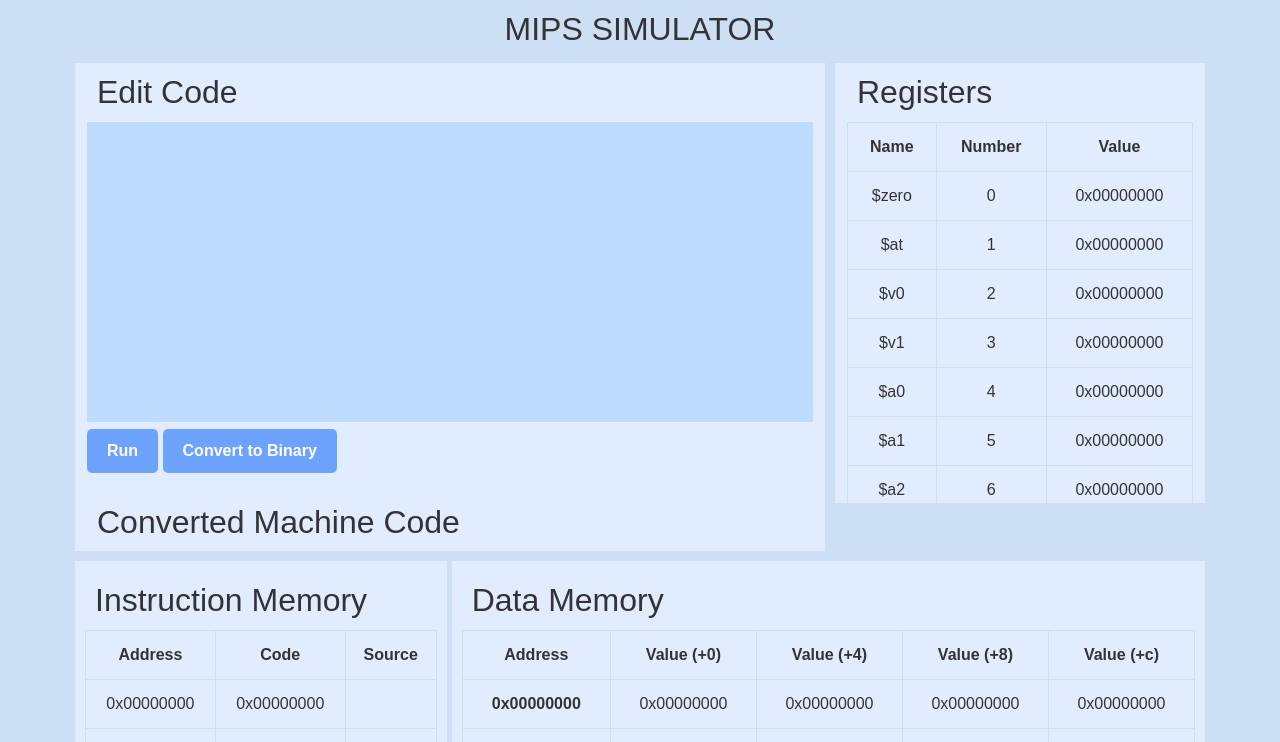
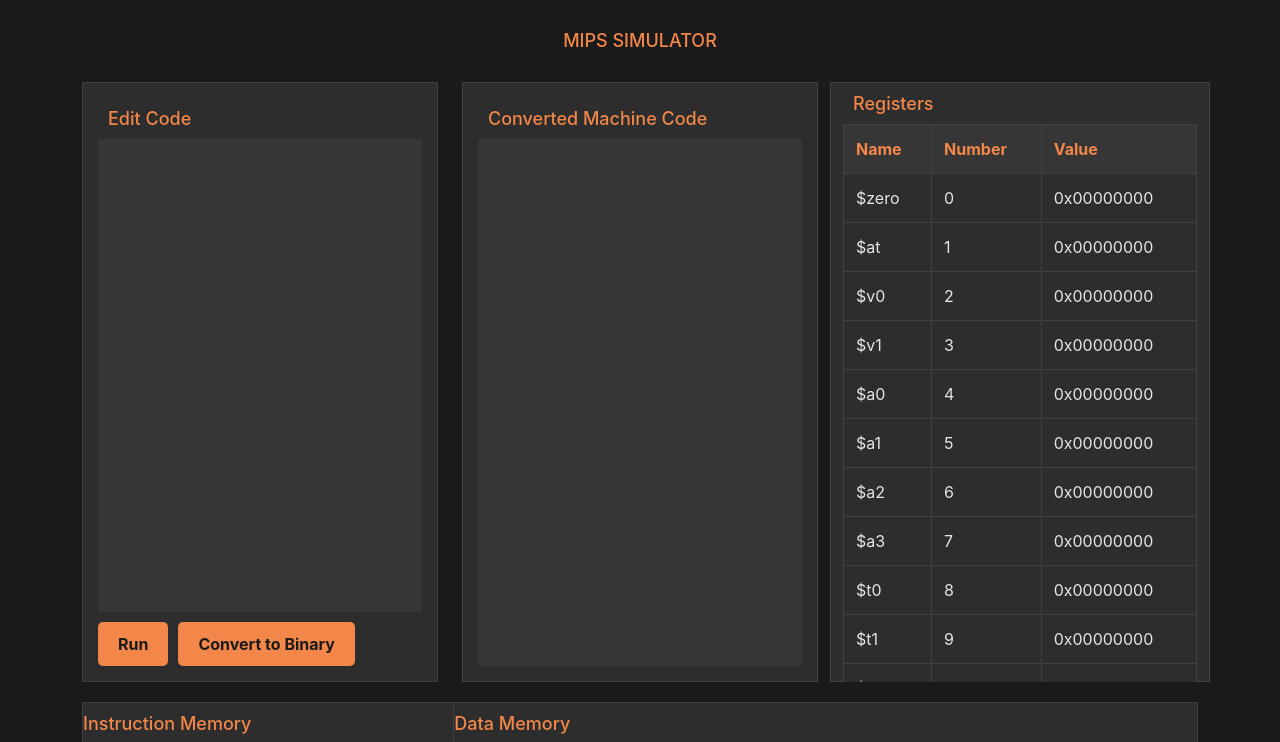
Before and after one commit to tugbakorogluu/ComputerOrganization, a website with bundled scripts: page index.html in a window 1280 px wide. Shown: the top 742 px of the page. Built offline with nearby package versions, Linux system fonts and the light colour scheme; a web font is replaced by a local one.

Commit message:
css editlendi

```diff
--- a/index.html
+++ b/index.html
@@ -32,18 +32,28 @@
 
     <div class="container">
       <div class="row">
-        <div id="edit" class="col-8">
+        <div class="col-4">
+          <div id="edit">
             <h2>Edit Code</h2>
             <textarea id="editor"></textarea>
+            <div class="button-group">
               <button id="run-btn">Run</button>
               <button id="convertToBin">Convert to Binary</button>
+            </div>
+          </div>
+        </div>
+
+        <div class="col-4">
+          <div id="output-section">
             <h2>Converted Machine Code</h2>
-          <div id="output"></div>
+            <div id="output" class="output-display"></div>
+          </div>
+        </div>
 
-        </div>
 
         <div id="registers" class="col-4">
           <h2>Registers</h2>
+          <div class="table-container">
               <table id="registers-table">
                 <thead>
                   <tr>
--- a/style.css
+++ b/style.css
@@ -1,105 +1,235 @@
 body {
     margin: 0;
     padding: 0;
-    font-family: 'Abhaya Libre', sans-serif; /* New pastel-friendly font */
-    background-color: #cddff4; /* Soft pastel blue background */
-    color: #333; /* Dark blue text */
+    font-family: -apple-system, BlinkMacSystemFont, "Segoe UI", Roboto, sans-serif;
+    background-color: #1a1a1a;
+    color: #e5e5e5;
 }
 
 table {
-    font-family: 'Abhaya Libre', sans-serif; /* New pastel-friendly font */
     border-collapse: collapse;
     width: 100%;
-    padding: 20px; /* Increased padding */
+    background-color: #2d2d2d;
 }
 
 table th,
 table td {
-    border: 1px solid #cddff4; /* Soft pastel blue border */
-    padding: 12px; /* Increased padding */
-    text-align: center;
+    border: 1px solid #404040;
+    padding: 12px;
+    text-align: left;
 }
 
-
+table th {
+    background-color: #363636;
+    color: #f28749;
+}
 
 #toolbar {
     display: flex;
     justify-content: center;
     align-items: center;
+    padding: 20px;
 }
 
 button {
     font-size: 16px;
     font-weight: bold;
-    color: #fff;
-    background-color: #6ea2ff; /* Soft pastel blue button */
+    color: #1a1a1a;
+    background-color: #f28749;
     border: none;
     padding: 10px 20px;
     border-radius: 5px;
     cursor: pointer;
-    margin-bottom: 20px;
+    transition: all 0.3s ease;
 }
 
 button:hover {
-    background-color: #548bff; /* Darker blue on hover */
+    background-color: #d67642;
+    transform: translateY(-2px);
+}
+#registers {
+    background-color: #2d2d2d;
+    border: 1px solid #404040;
+    height: 600px;
+    position: relative;
 }
 
-#registers {
-    background-color: #e2ecff; /* Light pastel blue background */
-    border: 5px solid #cddff4; /* Soft pastel blue border */
-    box-sizing: border-box;
-    overflow: auto; /* Adding scrollable feature */
-    max-height: 450px; /* Limiting height to enable scrolling */
+/* Registers başlık stili */
+#registers h2 {
+    position: sticky;
+    top: 0;
+    background-color: #2d2d2d;
+    margin: 0;
+    padding: 10px;
+    z-index: 2;
+}
+
+/* Tablo container stili */
+.table-container {
+    height: calc(100% - 40px); /* Başlık yüksekliğini çıkartıyoruz */
+    overflow-y: auto;
+    position: relative;
+}
+
+/* Tablo başlığı stili */
+#registers thead th {
+    position: sticky;
+    top: 0;
+    background-color: #363636;
+    z-index: 1;
+}
+
+.table-container::-webkit-scrollbar {
+    width: 8px;
+}
+
+.table-container::-webkit-scrollbar-track {
+    background: #363636;
+}
+
+.table-container::-webkit-scrollbar-thumb {
+    background: #f28749;
+    border-radius: 4px;
+}
+
+.table-container::-webkit-scrollbar-thumb:hover {
+    background: #d67642;
+}
+
+#registers table {
+    width: 100%;
+    border-collapse: collapse;
+}
+
+#registers td,
+#registers th {
+    padding: 12px;
+    border: 1px solid #404040;
 }
 
 #edit {
-    background-color: #e2ecff; /* Light pastel blue background */
-    border: 5px solid #cddff4; /* Soft pastel blue border */
+    background-color: #2d2d2d;
+    border: 1px solid #404040;
+    padding: 15px;
+    height: 600px;
+    position: relative;
+    display: flex;
+    flex-direction: column;
+}
+
+#editor {
+    width: 100%;
+    flex-grow: 1;
+    padding: 10px;
+    background-color: #363636;
+    color: #f28749;
+    font-family: 'Monaco', monospace;
+    font-size: 14px;
+    border: none;
+    resize: none;
+}
+
+#output-section {
+    background-color: #2d2d2d;
+    border: 1px solid #404040;
+    padding: 15px;
+    height: 600px;
+    display: flex;
+    flex-direction: column;
+}
+
+.output-display {
+    background-color: #363636;
+    color: #f28749;
+    padding: 10px;
+    flex-grow: 1;
+    font-family: 'Monaco', monospace;
+    overflow-y: auto;
 }
 
 #execute {
-    background-color: #e2ecff; /* Light pastel blue background */
-    border: 5px solid #cddff4; /* Soft pastel blue border */
+    background-color: #2d2d2d;
+    border: 1px solid #404040;
+    margin-top: 20px;
+    height: 600px;
     display: flex;
-    margin-bottom: 10px;
 }
 
 #instruction-memory {
-    padding: 10px;
-    box-sizing: border-box;
-    border-right: 5px solid #cddff4; /* Soft pastel blue border */
-    overflow: auto;
-    max-height: 450px;
+    height: 100%;
+    overflow-y: auto;
+    padding: 0px;
+    border-right: 1px solid #404040;
 }
 
 #data-memory {
-    padding: 10px;
-    box-sizing: border-box;
-    border-right: none;
-    max-height: 450px;
-    overflow: auto;
+    height: 100%;
+    overflow-y: auto;
+    padding: 0px;
+}
+
+#instruction-memory-table, #data-memory-table {
+    width: 100%;
+}
+
+#instruction-memory h2, #data-memory h2 {
+    position: sticky;
+    top: 0;
+    background-color: #2d2d2d;
+    margin: 0;
+    padding: 10px 0;
+    z-index: 2;
+}
+
+#instruction-memory thead, #data-memory thead {
+    position: sticky;
+    top: 40px;
+    background-color: #363636;
+    z-index: 2;
 }
 
 h2 {
     margin: 10px;
-    font-family: 'Abhaya Libre', sans-serif; /* New pastel-friendly font */
+    color: #f28749;
+    font-size: 18px;
 }
 
-#editor {
-    left: 10px;
-    right: 10px;
-    bottom: 25px;
-    padding: 10px;
-    width: 100%;
-    /* Adjust the width as needed */
-    height: 300px;
-    /* Adjust the height as needed */
-    box-sizing: border-box;
-    border: none;
-    background-color: #bfdcff; /* Light pastel blue background */
-    color: #333; /* Dark blue text */
-    font-family: 'Abhaya Libre', sans-serif; /* New pastel-friendly font */
-    font-size: 16px;
-    resize: none;
-    overflow: auto;
+.button-group {
+    display: flex;
+    gap: 10px;
+    margin-top: 10px;
 }
+
+::-webkit-scrollbar {
+    width: 8px;
+}
+
+::-webkit-scrollbar-track {
+    background: #363636;
+}
+
+::-webkit-scrollbar-thumb {
+    background: #f28749;
+    border-radius: 4px;
+}
+
+::-webkit-scrollbar-thumb:hover {
+    background: #d67642;
+}
+
+/* Responsive adjustments */
+@media (max-width: 768px) {
+    #execute {
+        flex-direction: column;
+    }
+
+    #instruction-memory, #data-memory {
+        width: 100%;
+        height: 300px;
+    }
+
+    #instruction-memory {
+        border-right: none;
+        border-bottom: 1px solid #404040;
+    }
+}
```
Also changed, not shown: script.js (line endings or trailing spaces). Lines whose indentation alone changed are shown as unchanged.
